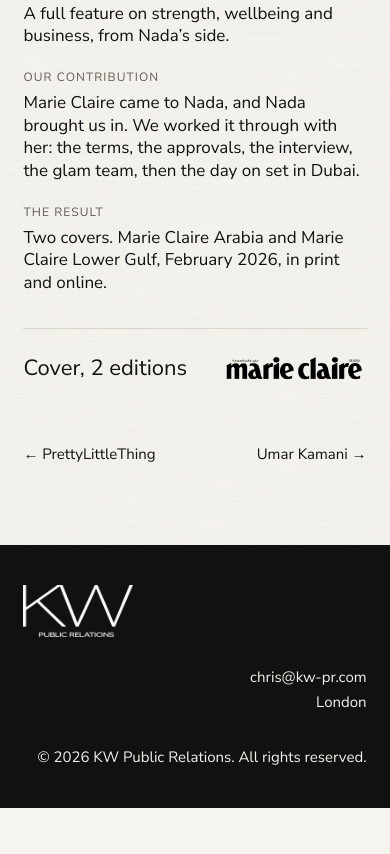
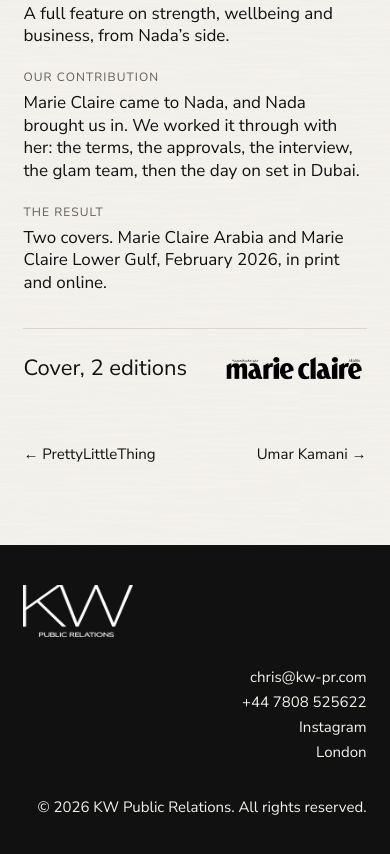
Before and after one commit to wudwerd/KWPR, a plain HTML site: page public/kw-work/nada/index.html in a window 390 px wide. Shown: the part 708-1562 px from the top of the page. Before the commit the page ends 1516 px from the top, so only its background shows below. Drawn offline with Linux system fonts and the light colour scheme.

Commit message:
Add phone and Instagram: nada

```diff
--- a/public/kw-work/nada/index.html
+++ b/public/kw-work/nada/index.html
@@ -12,5 +12,5 @@
 <div class="stat"><span>Cover, 2 editions</span><img src="/img/outlet-nada.png" alt="Marie Claire Arabia"></div></div></div>
 <div class="next"><a href="/kw-work/vegas">← PrettyLittleThing</a><a href="/kw-work/arabian-business">Umar Kamani →</a></div></div></main>
 <footer><a href="/" aria-label="KW Public Relations, home"><img src="/img/kw-white.png" alt="KW Public Relations" width="150"></a>
-<div class="r"><a href="mailto:chris@kw-pr.com">chris@kw-pr.com</a><span>London</span><small>© 2026 KW Public Relations. All rights reserved.</small></div></footer>
+<div class="r"><a href="mailto:chris@kw-pr.com">chris@kw-pr.com</a><a href="tel:+447808525622">+44 7808 525622</a><a href="https://www.instagram.com/kwprltd/" target="_blank" rel="noopener">Instagram</a><span>London</span><small>© 2026 KW Public Relations. All rights reserved.</small></div></footer>
 <script src="/site.js" defer></script></body></html>
```
